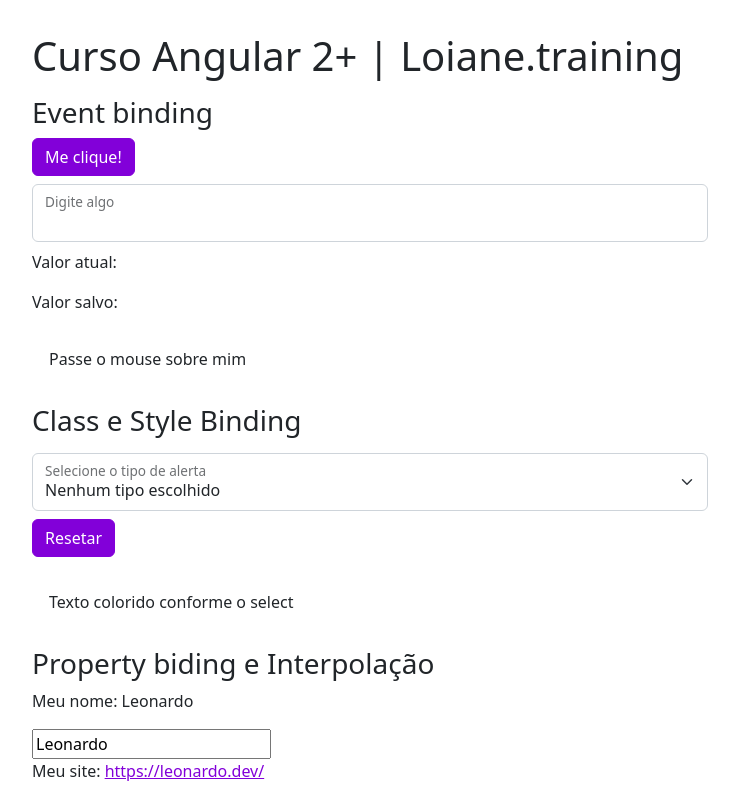
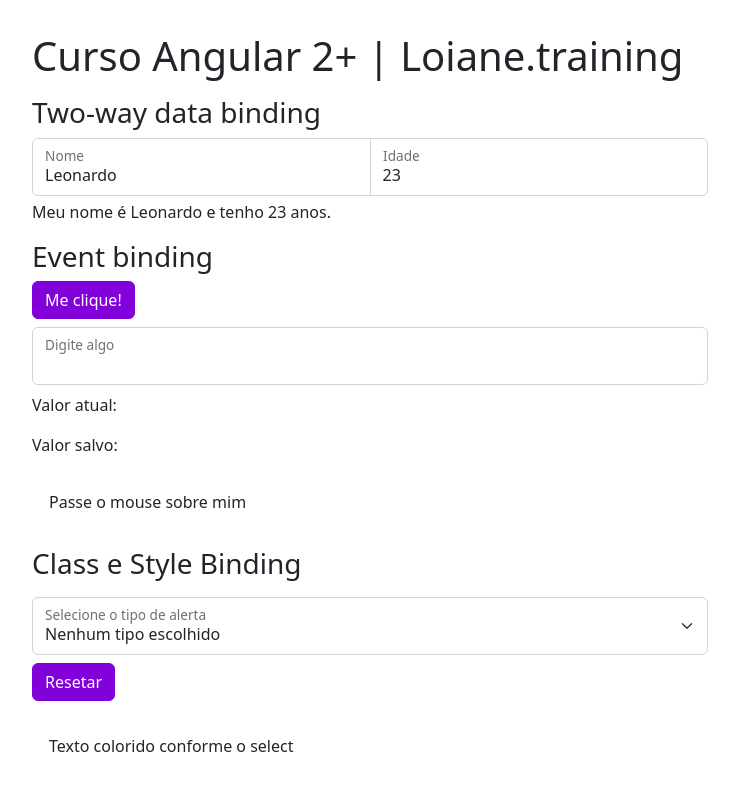
Before and after one commit to leonardolima99/curso-angular, an Angular app: page / in a window 1280 px wide. Shown: the top 795 px of the page, without its empty margins (0-739 px from the left). Built offline with nearby package versions, Linux system fonts and the light colour scheme.

Commit message:
Aula 12: Two-way data binding

```diff
--- a/src/app/data-binding/data-binding.component.html
+++ b/src/app/data-binding/data-binding.component.html
@@ -1,5 +1,31 @@
 <h1>Curso Angular 2+ | Loiane.training</h1>
 <section class="property-biding">
+  <article class="mt-3">
+    <h3>Two-way data binding</h3>
+    <div class="input-group">
+      <div class="form-floating">
+        <input
+          [(ngModel)]="person.name"
+          type="text"
+          class="form-control"
+          id="name"
+        />
+        <label for="name">Nome</label>
+      </div>
+      <div class="form-floating">
+        <input
+          [(ngModel)]="person.age"
+          type="number"
+          class="form-control"
+          id="age"
+        />
+        <label for="age">Idade</label>
+      </div>
+    </div>
+    <p class="mt-1">
+      Meu nome é {{ person.name }} e tenho {{ person.age }} anos.
+    </p>
+  </article>
   <article class="mt-3">
     <h3>Event binding</h3>
     <div class="my-2">
--- a/src/app/data-binding/data-binding.component.ts
+++ b/src/app/data-binding/data-binding.component.ts
@@ -1,4 +1,9 @@
 import { Component, OnInit } from '@angular/core';
+
+interface Person {
+  name: string;
+  age: number;
+}
 
 interface Alert {
   type: string;
@@ -46,7 +51,9 @@
   styleUrls: ['./data-binding.component.scss'],
 })
 export class DataBindingComponent implements OnInit {
+  person: Person;
   name: string;
+  age: number;
   url: string;
   cursoAngular: boolean;
   urlImagem: string;
@@ -95,7 +102,12 @@
   }
 
   constructor() {
+    this.person = {
+      name: 'Leonardo',
+      age: 23,
+    };
     this.name = 'Leonardo';
+    this.age = 23;
     this.url = 'https://leonardo.dev/';
     this.cursoAngular = true;
     this.urlImagem = 'http://lorempixel.com.br/300/200/';
```
